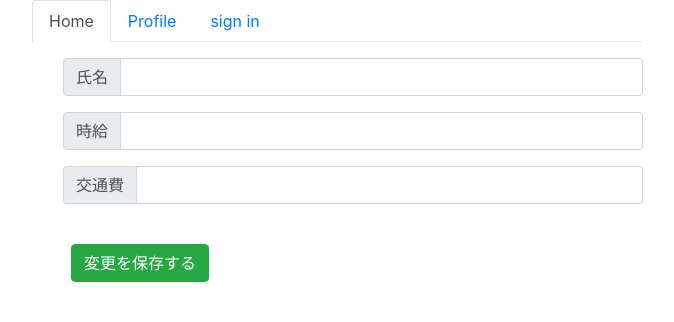
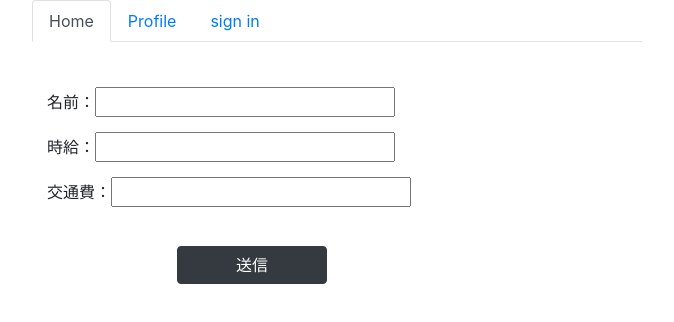
Before and after one commit to kogachan4/Work-management-system, a Nuxt app: page /reprofile in a window 1280 px wide. Shown: the top 322 px of the page, without its empty margins (303-977 px from the left). Built offline with nearby package versions, Linux system fonts and the light colour scheme.

Commit message:
プロフィール編集画面

```diff
--- a/pages/reprofile/index.vue
+++ b/pages/reprofile/index.vue
@@ -1,24 +1,14 @@
 <template>
   <div class="container">
-      <div class="input-group m-3">
-          <div class="input-group-prepend">
-            <span class="input-group-text" id="inputGroup-sizing-default">氏名</span>
-          </div>
-          <input type="text" name="name" class="form-control" aria-label="Sizing example input" aria-describedby="inputGroup-sizing-default">
-      </div>
-      <div class="input-group m-3">
-        <div class="input-group-prepend">
-        <span class="input-group-text" id="inputGroup-sizing-default">時給</span>
-      </div>
-      <input type="text" name="workmoney" class="form-control" aria-label="Sizing example input" aria-describedby="inputGroup-sizing-default">
-    </div>
-    <div class="input-group m-3">
-      <div class="input-group-prepend">
-        <span class="input-group-text"  id="inputGroup-sizing-default">交通費</span>
-      </div>
-      <input type="text" name="money" class="form-control" aria-label="Sizing example input" aria-describedby="inputGroup-sizing-default">
-    </div>
-    <a href="profile" class="btn btn-success m-4">変更を保存する</a>
+   <form action="cgi-bin/formmail.cgi" method="post">
+    <label for="namae" accesskey="n" class="mt-5">名前：</label>
+    <input type="text" name="name" id="namae"><br>
+    <label for="money">時給：</label>
+    <input type="text" id="money"><br>
+    <label for="text">交通費：</label>
+    <input type="text" id="text">
+    <input type="submit" class="btn btn-dark mt-4" value="送信">
+   </form>
   </div>
 </template>
 <script>
@@ -69,5 +59,12 @@ export default {
 </script>
 
 <style lang="scss" scoped>
-
+.btn {
+  margin-left: 130px;
+  width:150px;
+}
+input {
+  width: 300px;
+  margin-bottom: 15px;
+}
 </style>
```
